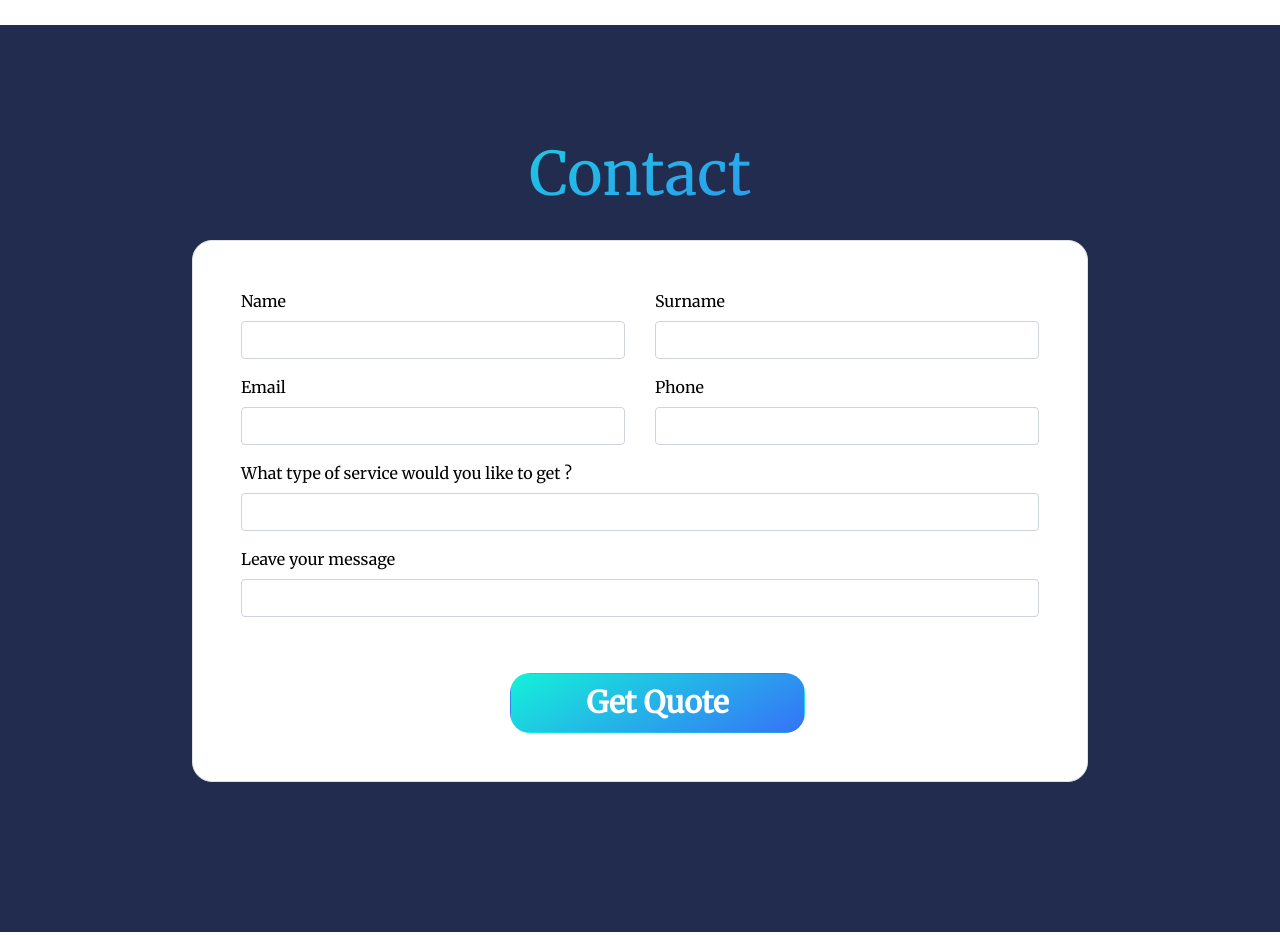
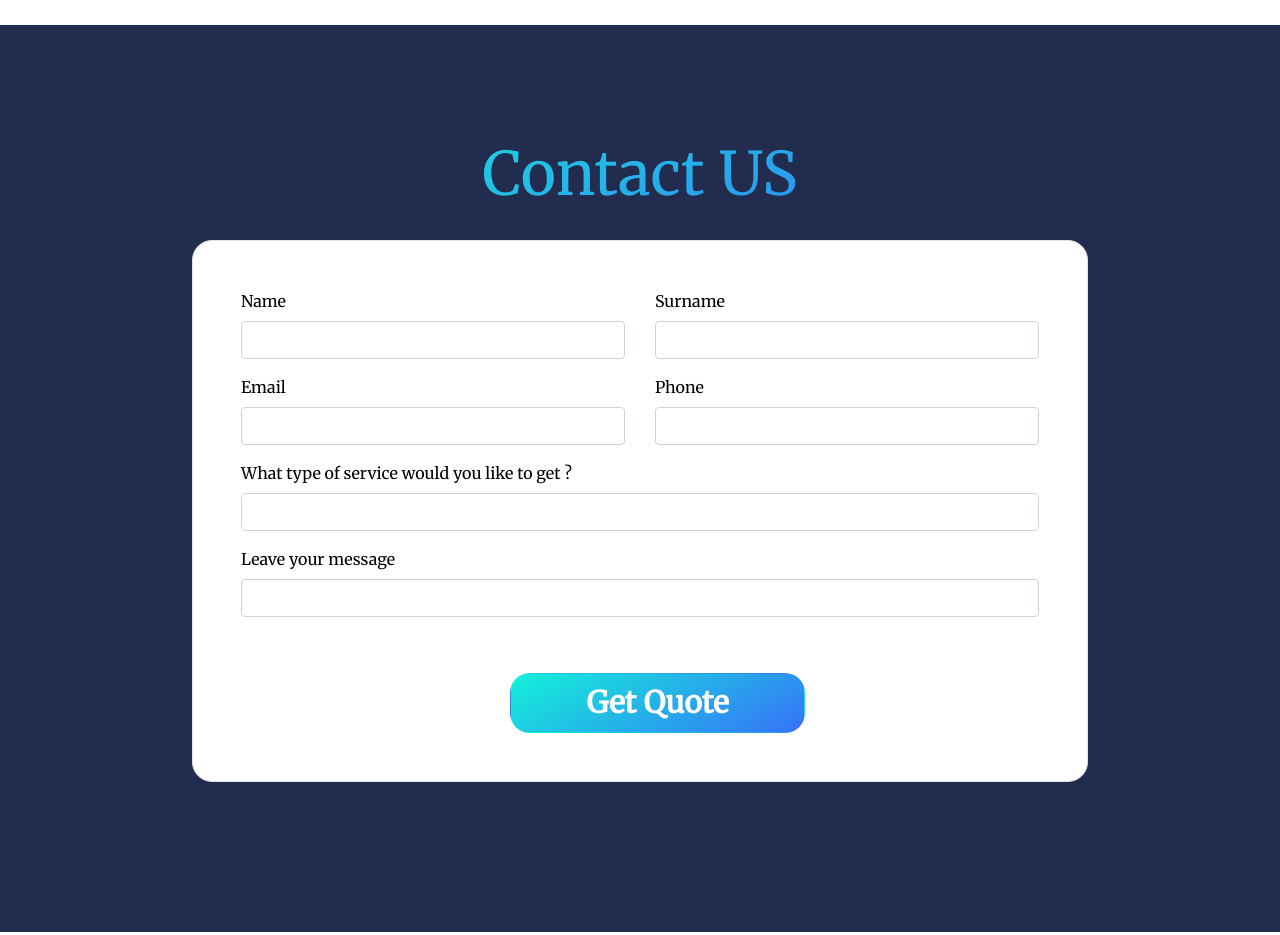
Before and after one commit to euricocatumbela/joshuaorganisationwebsite, a website: page index.html in a window 1280 px wide. Shown: the part 8180-9115 px from the top of the page. Drawn offline with nearby package versions, Linux system fonts and the light colour scheme; a web font is replaced by a local one.

Commit message:
contact us

```diff
--- a/index.html
+++ b/index.html
@@ -535,7 +535,7 @@ So whilst you are on this side of the mountain, we ask you to succumb to our nat
 </section>
 
 <section id="quote">
-    <h1>Contact</h1>
+    <h1>Contact US</h1>
   <form name="contact" method="POST" data-netlify="true"
               class="bg-white p-md-5 p-4 mb-5 border"
             >
```
